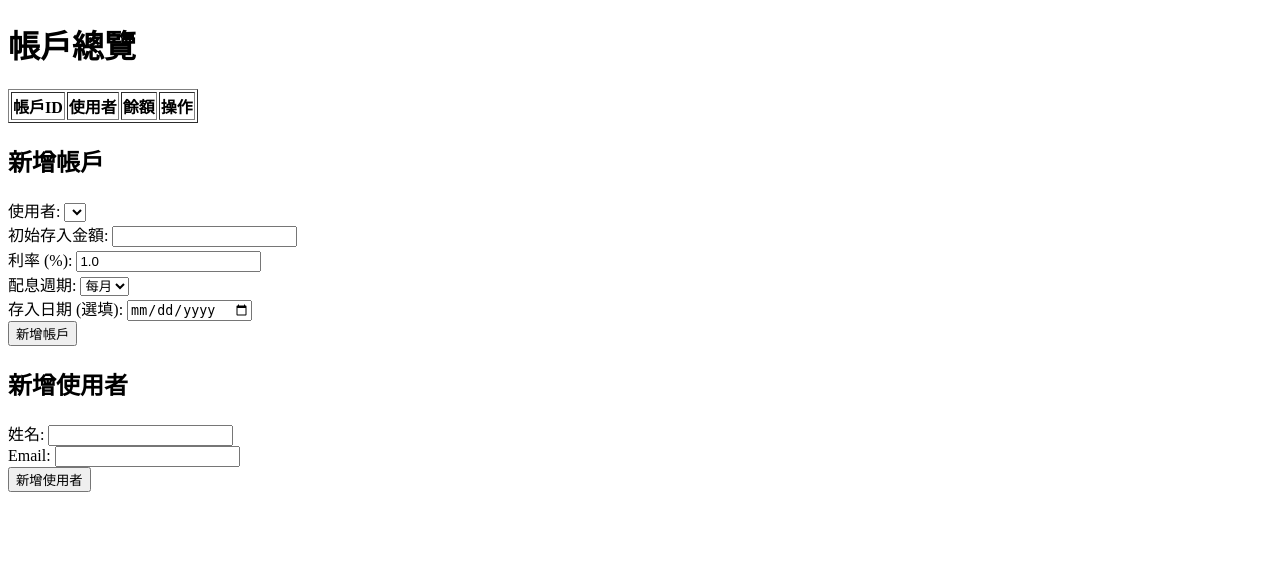
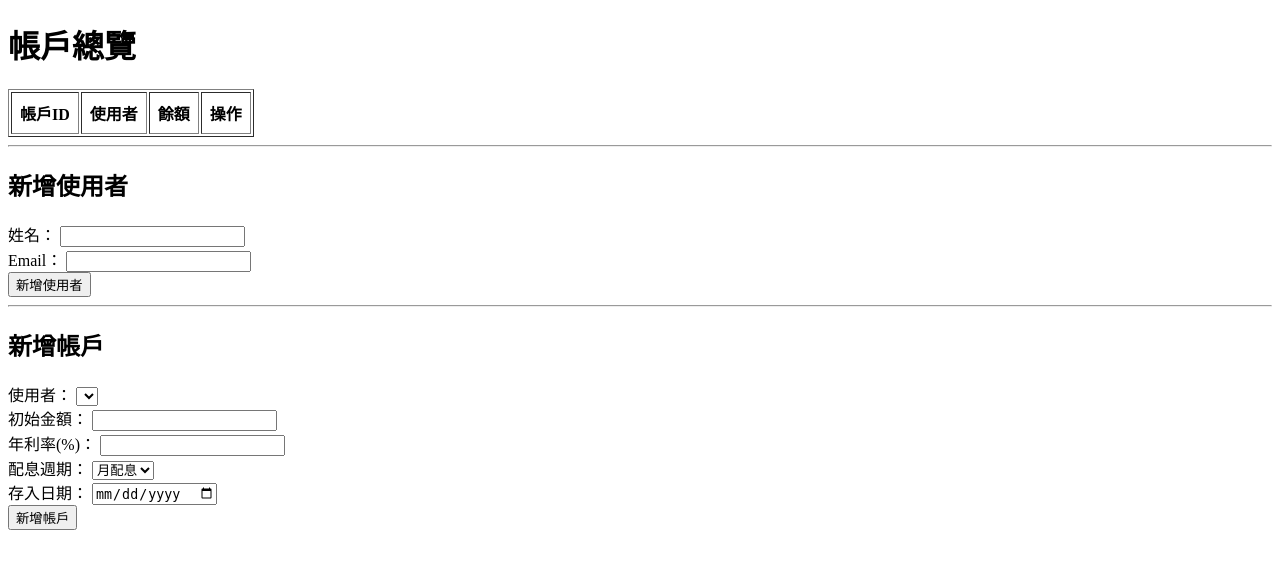
Before and after one commit to 040058/savings-app, a Flask app: page / in a window 1280 px wide. Shown: the top 569 px of the page. Run offline with Flask 3, Linux system fonts and the light colour scheme; lists and menus that the app fills with data are empty.

Commit message:
Add files via upload

```diff
--- a/templates/index.html
+++ b/templates/index.html
@@ -1,14 +1,13 @@
 <!DOCTYPE html>
 <html>
-
 <head>
+    <meta charset="UTF-8">
     <title>帳戶總覽</title>
-  <meta charset="utf-8">
 </head>
-
 <body>
     <h1>帳戶總覽</h1>
-  <table border="1">
+
+    <table border="1" cellpadding="8">
         <tr>
             <th>帳戶ID</th>
             <th>使用者</th>
@@ -19,47 +18,55 @@
         <tr>
             <td>{{ account.id }}</td>
             <td>{{ account.user.name }}</td>
-      <td>{{ account.balance }}</td>
+            <td>${{ '%.0f' | format(account.balance) }}</td>
             <td>
                 <a href="{{ url_for('account_detail', account_id=account.id) }}">查看</a>
-        <form action="{{ url_for('delete_account', account_id=account.id) }}" method="post" style="display:inline;">
-          <button type="submit" onclick="return confirm('確定要刪除帳戶？')">刪除</button>
+                <form action="{{ url_for('delete_account', account_id=account.id) }}" method="POST" style="display:inline;">
+                    <button type="submit" onclick="return confirm('確定要刪除帳戶嗎？');">刪除</button>
                 </form>
             </td>
         </tr>
         {% endfor %}
     </table>
 
+    <hr>
+
+    <h2>新增使用者</h2>
+    <form method="POST" action="{{ url_for('new_user') }}">
+        <label for="name">姓名：</label>
+        <input type="text" name="name" required><br>
+        <label for="email">Email：</label>
+        <input type="email" name="email" required><br>
+        <button type="submit">新增使用者</button>
+    </form>
+
+    <hr>
+
     <h2>新增帳戶</h2>
-  <form action="{{ url_for('new_account') }}" method="post">
-    <label for="user_id">使用者:</label>
-    <select name="user_id">
+    <form method="POST" action="{{ url_for('new_account') }}">
+        <label for="user_id">使用者：</label>
+        <select name="user_id" required>
             {% for user in users %}
             <option value="{{ user.id }}">{{ user.name }}</option>
             {% endfor %}
         </select><br>
-    <label>初始存入金額:</label>
+
+        <label for="balance">初始金額：</label>
         <input type="number" name="balance" step="0.01" required><br>
-    <label>利率 (%):</label>
-    <input type="number" name="interest_rate" step="0.01" value="1.0"><br>
-    <label>配息週期:</label>
+
+        <label for="interest_rate">年利率(%)：</label>
+        <input type="number" name="interest_rate" step="0.01" required><br>
+
+        <label for="payout_cycle">配息週期：</label>
         <select name="payout_cycle">
-      <option value="monthly">每月</option>
-      <option value="yearly">每年</option>
+            <option value="monthly">月配息</option>
+            <option value="yearly">年配息</option>
         </select><br>
-    <label>存入日期 (選填):</label>
+
+        <label for="deposit_date">存入日期：</label>
         <input type="date" name="deposit_date"><br>
+
         <button type="submit">新增帳戶</button>
     </form>
-
-  <h2>新增使用者</h2>
-  <form action="{{ url_for('new_user') }}" method="post">
-    <label>姓名:</label>
-    <input type="text" name="name" required><br>
-    <label>Email:</label>
-    <input type="email" name="email" required><br>
-    <button type="submit">新增使用者</button>
-  </form>
 </body>
-
 </html>
```
Lines whose indentation alone changed are shown as unchanged.
